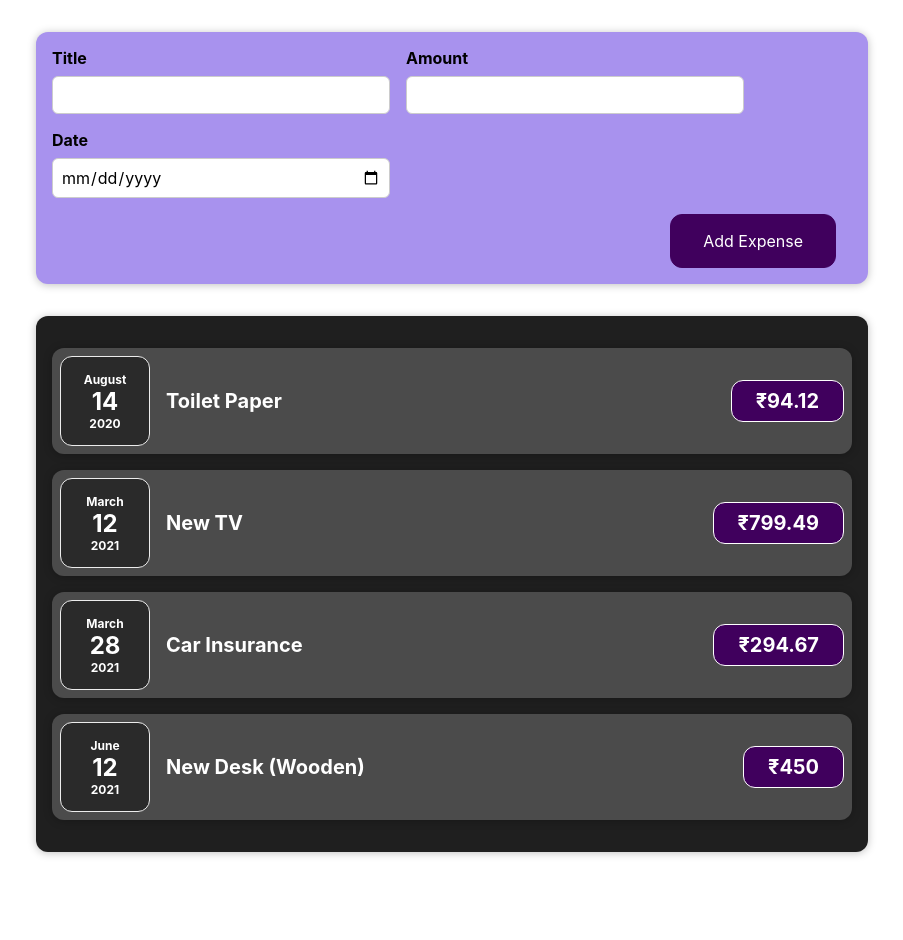
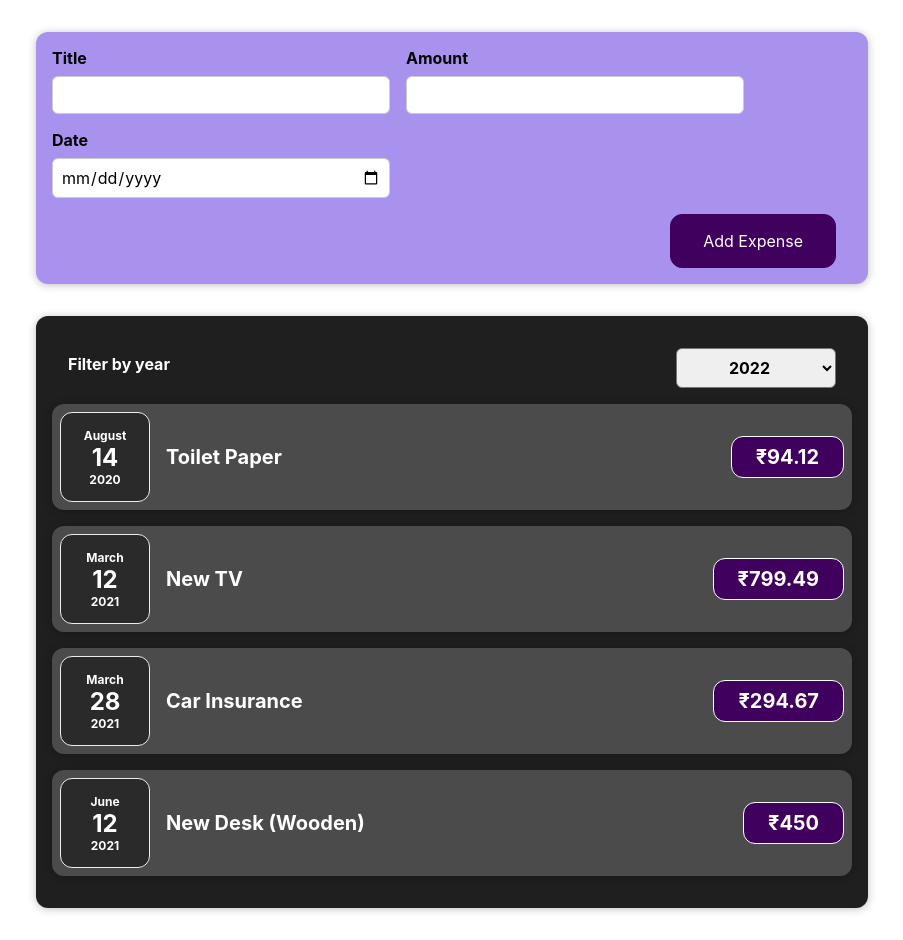
Before and after one commit to ft-jsandeep/Expense-Tracker, a React (Create React App) app: page / in a window 1280 px wide. Shown: the whole page, without its empty margins (188-1091 px from the left). Before the commit the page ends 884 px from the top, so only its background shows below. Built offline with nearby package versions, Linux system fonts and the light colour scheme.

Commit message:
ExpensesFilter component added, value passed up to expenses component; Component structure:- App ---> Expenses ---> (ExpensesFilter) + (ExpensesList).

```diff
--- a/src/components/Expenses/Expenses.js
+++ b/src/components/Expenses/Expenses.js
@@ -1,11 +1,21 @@
-import React from "react";
+import React, { useState } from "react";
 import ExpensesList from "./ExpensesList";
 import "./Expenses.css";
 import Card from "../UI/Card";
+import ExpensesFilter from "./ExpensesFilter";
 
 export default function Expenses(props) {
+  const [filteredYear, setFilteredYear] = useState("2022");
+  const filterChangeHandler = (filterYear) => {
+    setFilteredYear(filterYear);
+  };
+
   return (
     <Card className="expenses">
+      <ExpensesFilter
+        selected={filteredYear}
+        onChangeFilterYear={filterChangeHandler}
+      />
       <ExpensesList items={props.expenses} />
     </Card>
   );
--- /dev/null
+++ b/src/components/Expenses/ExpensesFilter.css
@@ -0,0 +1,24 @@
+.expenses-filter {
+  color: white;
+  padding: 0 1rem;
+}
+
+.expenses-filter__control {
+  display: flex;
+  width: 100%;
+  align-items: center;
+  justify-content: space-between;
+  margin: 1rem 0;
+}
+
+.expenses-filter label {
+  font-weight: bold;
+  margin-bottom: 0.5rem;
+}
+
+.expenses-filter select {
+  font: inherit;
+  padding: 0.5rem 3rem;
+  font-weight: bold;
+  border-radius: 6px;
+}
--- /dev/null
+++ b/src/components/Expenses/ExpensesFilter.js
@@ -0,0 +1,24 @@
+import React from "react";
+
+import "./ExpensesFilter.css";
+
+const ExpensesFilter = (props) => {
+  const filterYearHandler = (event) => {
+    props.onChangeFilterYear(event.target.value);
+  };
+  return (
+    <div className="expenses-filter">
+      <div className="expenses-filter__control">
+        <label>Filter by year</label>
+        <select value={props.selected} onChange={filterYearHandler}>
+          <option value="2022">2022</option>
+          <option value="2021">2021</option>
+          <option value="2020">2020</option>
+          <option value="2019">2019</option>
+        </select>
+      </div>
+    </div>
+  );
+};
+
+export default ExpensesFilter;
```
